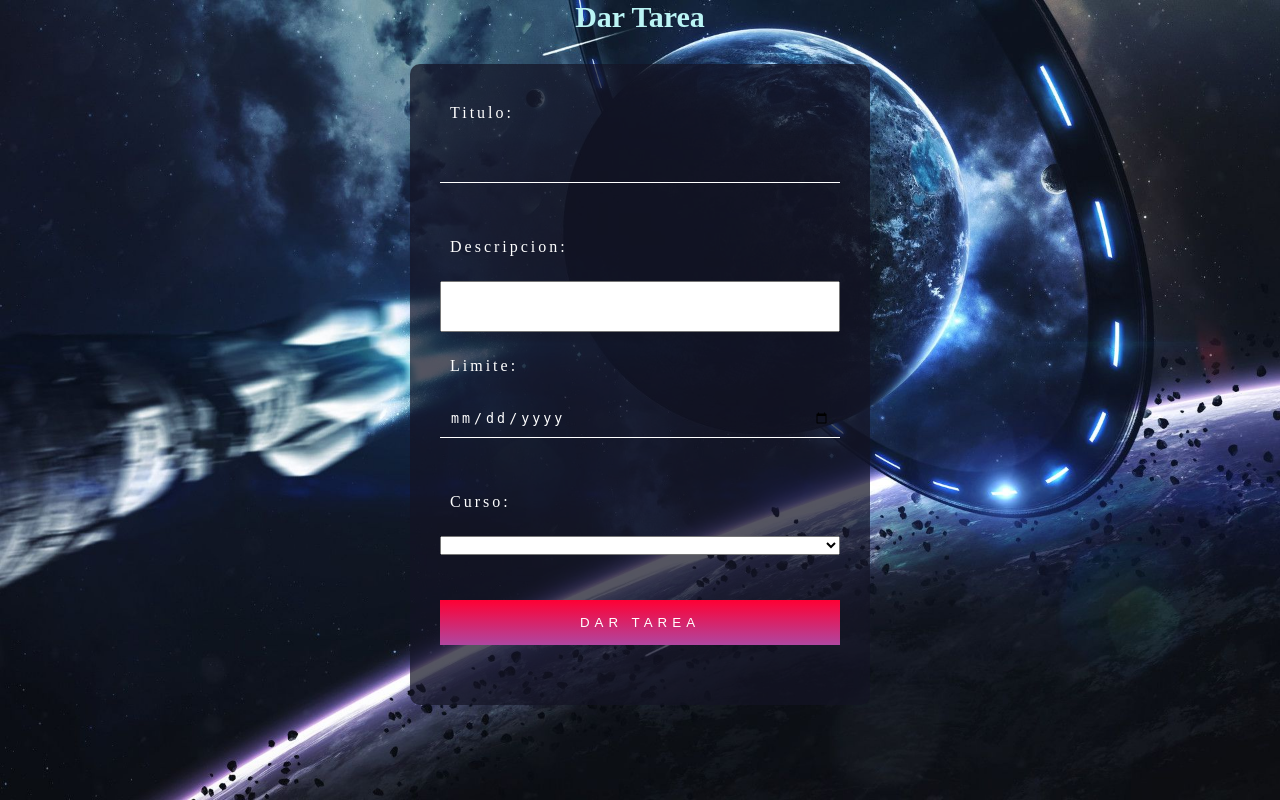
After one commit to link200309/django-firebase, a Django app: page /darTarea/1 in a window 1280 px wide. The commit adds this page. Run offline with Django 4.2, Linux system fonts and the light colour scheme; data that the repository does not hold is empty.

Commit message:
Implementado con id

```diff
--- a/plataforma/apps.py
+++ b/plataforma/apps.py
@@ -4,3 +4,6 @@ from django.apps import AppConfig
 class PlataformaConfig(AppConfig):
     default_auto_field = 'django.db.models.BigAutoField'
     name = 'plataforma'
+
+    def ready(self):
+        import plataforma.signals
--- a/plataforma/urls.py
+++ b/plataforma/urls.py
@@ -3,7 +3,9 @@ from . import views
 
 urlpatterns = [
     path('', views.loginUser, name='loginUser'),
-    path('logout/', views.logoutUser, name='logoutUser'),
-    path('signin/', views.signinUser, name='signin'),
-    path('obtenerDatos/', views.signinUser, name='signin'),
+    path('logout/<int:idUser>', views.logoutUser, name='logoutUser'),
+    path('subirTarea/<int:idUser>', views.subirTarea, name='subirTarea'),
+    path('darTarea/<int:idUser>', views.darTarea, name='darTarea'),
+    # path('signin/', views.signinUser, name='signin'),
+    # path('obtenerDatos/', views.signinUser, name='signin'),
 ]
--- a/plataforma/views.py
+++ b/plataforma/views.py
@@ -1,8 +1,12 @@
-from django import urls
 from django.shortcuts import redirect, render
 from django.contrib.auth import authenticate, login, logout
+import jwt
+
+from tbd.settings import SECRET_KEY
 from .models import *
-from rest_framework.authtoken.models import Token
+
+from datetime import datetime
+
 
 def loginUser(request):
     if request.method == 'GET':
@@ -10,39 +14,74 @@ def loginUser(request):
     else:
         username = request.POST.get('nombre')
         password = request.POST.get('password')
-
         user = authenticate(request, username=username, password=password)
 
         if user is not None:
-            login(request, user) #Solamente permite una sesion
+            payload = {'user_id': user.id, 'username': user.nombre}
+            token = jwt.encode(payload, SECRET_KEY, algorithm='HS256')
+            # login(request, user) #Solamente permite una sesion
+            Session.objects.create(id_user=user, token=token, activo=True)
 
-            return redirect('signin')
+            res = obtener_iu_para_usuario(user.id)
+            interfaces_nombre = []
+
+            for elemento in res:
+                interfaces_nombre.append(elemento.nombre)
+
+            return render(request, 'signin.html', {'interfaces': interfaces_nombre, 'datosUsuario':{'id': user.id, 'nombre': user.nombre, 'token': token}})
         else:
             error_message = 'Usuario o contraseña incorrectos'
             return render(request, 'index.html', {'error': error_message})
 
-def logoutUser(request):
-    logout(request)
+def logoutUser(request, idUser):
+
+    sesion = Session.objects.filter(id_user=idUser, activo=True).first()
+
+    if(sesion):
+        sesion.activo = False
+        sesion.save()
+
     return redirect('loginUser')
 
-def signinUser(request):
-    user_id = None
-    if request.user.is_authenticated:
-        user_id = request.user.id
-        res = obtener_iu_para_usuario(user_id)
-        interfaces_nombre = []
+##CONSULTAS
 
-        for elemento in res:
-            interfaces_nombre.append(elemento.nombre)
+def obtener_iu_para_usuario(user_id):
+    ius = Iu.objects.filter(funcioniu__funcion__rolfuncion__rol__usernrol__user_id=user_id)
+    return ius
 
-        request.session.save()
-        session_key = request.session.session_key
+def obtener_cursos(user_id):
+    consultaRes = Curso.objects.filter(docente=user_id)
+    return consultaRes
+
+def establecer_tarea(curso, fecha_publicado, fecha_limite, titulo, descripcion):
+    Tarea.objects.create(curso = curso, fecha_publicado = fecha_publicado, fecha_limite = fecha_limite, titulo = titulo, descripcion =  descripcion)
+
+def obtenerTareasAsignadas(idUser):
+    tareasAsignadas = Tarea.objects.filter(curso__inscrito__estudiante_id=idUser).order_by('-id')
+    return tareasAsignadas
 
 
-    return render(request, 'signin.html', {'interfaces': interfaces_nombre, 'datosUsuario':{'id': user_id, 'nombre': request.user.nombre, 'token': session_key}})
+##INTERFACES
 
+def darTarea(request, idUser):
+    if request.method == 'GET':
+        cursos = obtener_cursos(idUser)
+        return render(request, 'darTarea.html', {'idUser': idUser, 'cursos': cursos})
+    else:
+        fecha_actual = datetime.now()
+        idCurso = int(request.POST.get('curso'))
+        curso = Curso.objects.get(id=idCurso)
+        fecha_publicado = fecha_actual
+        fecha_limite = request.POST.get('limite')
+        titulo = request.POST.get('titulo')
+        descripcion =  request.POST.get('descripcion')
 
-def obtener_iu_para_usuario(user_id):
-    print("INICIO OBTENER CREDENCIALES:")
-    ius = Iu.objects.filter(funcioniu__funcion__rolfuncion__rol__usernrol__user_id=user_id)
-    return ius
+        establecer_tarea(curso, fecha_publicado, fecha_limite, titulo, descripcion)
+
+        cursos = obtener_cursos(idUser)
+
+        return render(request, 'darTarea.html', {'idUser': idUser, 'cursos': cursos})
+
+def subirTarea(request, idUser):
+    tareasAsignadas = obtenerTareasAsignadas(idUser)
+    return render(request, 'subirTarea.html', {'idUser':idUser, 'tareas':tareasAsignadas})
--- /dev/null
+++ b/static/css/darTarea.css
@@ -0,0 +1,82 @@
+.card-form {
+  display: flex;
+  align-items: center;
+  justify-content: center;
+  flex-direction: column;
+}
+
+.container-form {
+  width: 400px;
+  padding: 30px;
+  border-radius: 10px;
+  background-color: rgba(20, 20, 36, 0.722);
+  box-shadow: 0px 0px 0px rgba(0, 0, 0, 0.2);
+}
+
+.container-form > form {
+  display: flex;
+  flex-direction: column;
+  gap: 15px;
+}
+
+.card-form h1 {
+  margin: 0 0 30px;
+  font-size: 30px;
+  color: rgb(187, 245, 245);
+  text-align: center;
+}
+
+.card-form label {
+  width: 100%;
+  padding: 10px;
+  color: rgb(255, 255, 255);
+  letter-spacing: 3px;
+}
+
+.card-form textarea {
+  resize: none;
+}
+
+.card-form input {
+  width: 95%;
+  padding: 10px;
+  color: rgb(255, 255, 255);
+  background: transparent;
+  border: none;
+  border-bottom: 1px solid;
+  margin-bottom: 30px;
+  letter-spacing: 3px;
+}
+
+.card-form input[type="submit"] {
+  width: 100%;
+  background: linear-gradient(rgb(255, 0, 51), rgb(175, 71, 161));
+  border: none;
+  letter-spacing: 5px;
+  text-transform: uppercase;
+  cursor: pointer;
+  padding: 15px;
+  margin-top: 30px;
+}
+
+/*INTERFACES*/
+
+.functions {
+  display: flex;
+  flex-direction: column;
+}
+
+.functions button {
+  width: 100%;
+  background: linear-gradient(rgb(255, 0, 51), rgb(88, 71, 175));
+  border: none;
+  letter-spacing: 5px;
+  text-transform: uppercase;
+  cursor: pointer;
+  padding: 15px;
+  margin-top: 30px;
+}
+
+.card-form h2{
+    color: aliceblue;
+}
--- /dev/null
+++ b/templates/darTarea.html
@@ -0,0 +1,32 @@
+{% extends 'layouts/home.html'%} {% block content %}
+
+
+<div class="card-form">
+    <h1>Dar Tarea</h1>
+    <div class="container-form">
+    <form action="" method="POST">
+      {% csrf_token %}
+      <label for="">Titulo:</label>
+      <input type="text" name="titulo"/>
+
+      <label for="">Descripcion:</label>
+      <textarea name="descripcion" id="" rows="3"></textarea>
+
+      <label for="">Limite:</label>
+      <input type="date" name="limite" />
+
+      <label for="">Curso:</label>
+      <select name="curso" id="">
+        {% for curso in cursos %}
+        <option value="{{curso.id}}">{{curso.nombre}}</option>
+        {% endfor %}
+
+      </select>
+
+      <input type="submit" value="Dar tarea">
+
+    </form>
+  </div>
+</div>
+
+{% endblock %}
--- a/templates/layouts/home.html
+++ b/templates/layouts/home.html
@@ -8,7 +8,9 @@
     <title>Document</title>
     <link rel="stylesheet" href="{% static 'css/index.css' %}" />
     <link rel="stylesheet" href="{% static 'image/escenario4.jpg' %}" />
-    <link rel="stylesheet" href="{% static 'css/formulario.css' %}">
+    <link rel="stylesheet" href="{% static 'css/login.css' %}">
+    <link rel="stylesheet" href="{% static 'css/darTarea.css' %}">
+    <link rel="stylesheet" href="{% static 'css/subirTarea.css' %}">
 
   </head>
     {% block content %} {% endblock %}
```
Also changed, not shown: plataforma/models.py (+14 -4 lines), plataforma/signals.py (added, +15 -0 lines), static/css/subirTarea.css (added, +37 -0 lines), tbd/settings.py (+15 -0 lines), templates/signin.html (+20 -9 lines), templates/subirTarea.html (added, +19 -0 lines), plataforma/migrations/0007_session.py (added), plataforma/migrations/0008_curso_nombre.py (added), plataforma/migrations/0009_alter_tarea_titulo.py (added), plataforma/migrations/0010_log.py (added), static/css/login.css (renamed from static/css/formulario.css).
